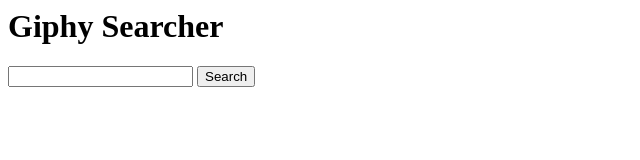
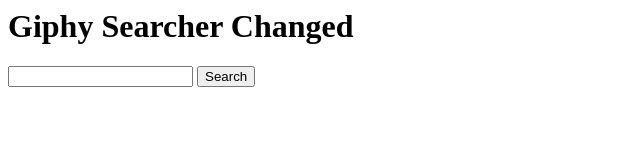
Before and after one commit to Pacific01/giphyAzureFunctions, a plain HTML site: page index.html in a window 1280 px wide. Shown: the whole page, without its empty margins (0-640 px from the left). Drawn offline with Linux system fonts and the light colour scheme.

Commit message:
Some Changes

```diff
--- a/index.html
+++ b/index.html
@@ -1,5 +1,5 @@
 <html>
-    <h1>Giphy Searcher</h1>
+    <h1>Giphy Searcher Changed</h1>
     <form action="">
         <input type="text">
         <button>
```
